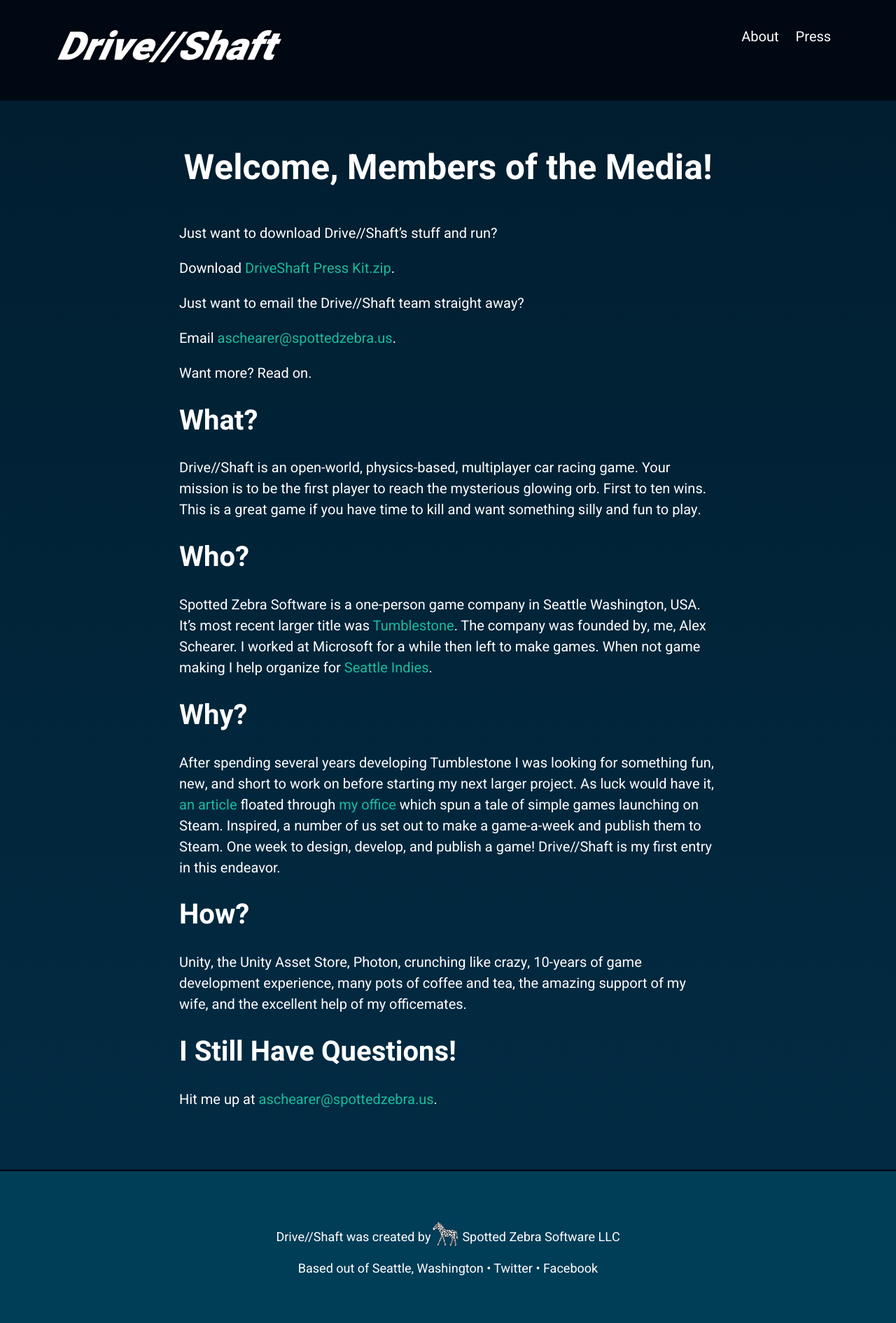
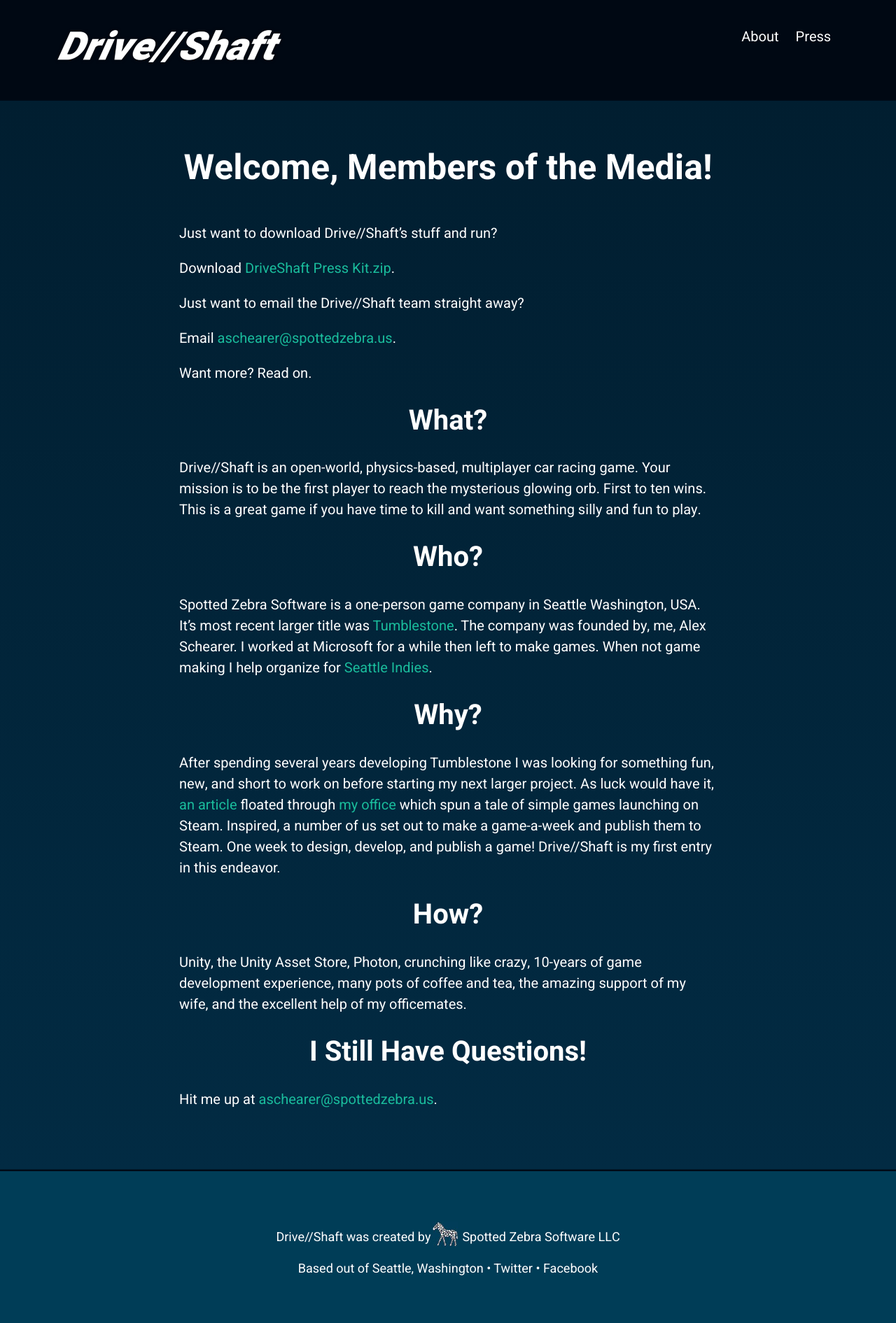
Before and after one commit to aschearer/driveshaftgame.com, a Jekyll site: the page built from press/index.md, in a window 1280 px wide. Shown: the whole page at 70% size. Built offline with Jekyll 4.4.1, drawn with Linux system fonts in a browser that asks for light colours; nearby versions of some CDN libraries.

Commit message:
Minor changes based on feedback. Improving read me instructions.

```diff
--- a/css/custom.scss
+++ b/css/custom.scss
@@ -3,6 +3,10 @@
 
 html {
     background-color: #003d57;
+}
+
+h1, h2, h3 {
+    text-align: center;
 }
 
 .page-link {
```
Also changed, not shown: index.md (+2 -0 lines), README.md, 1 other file.
